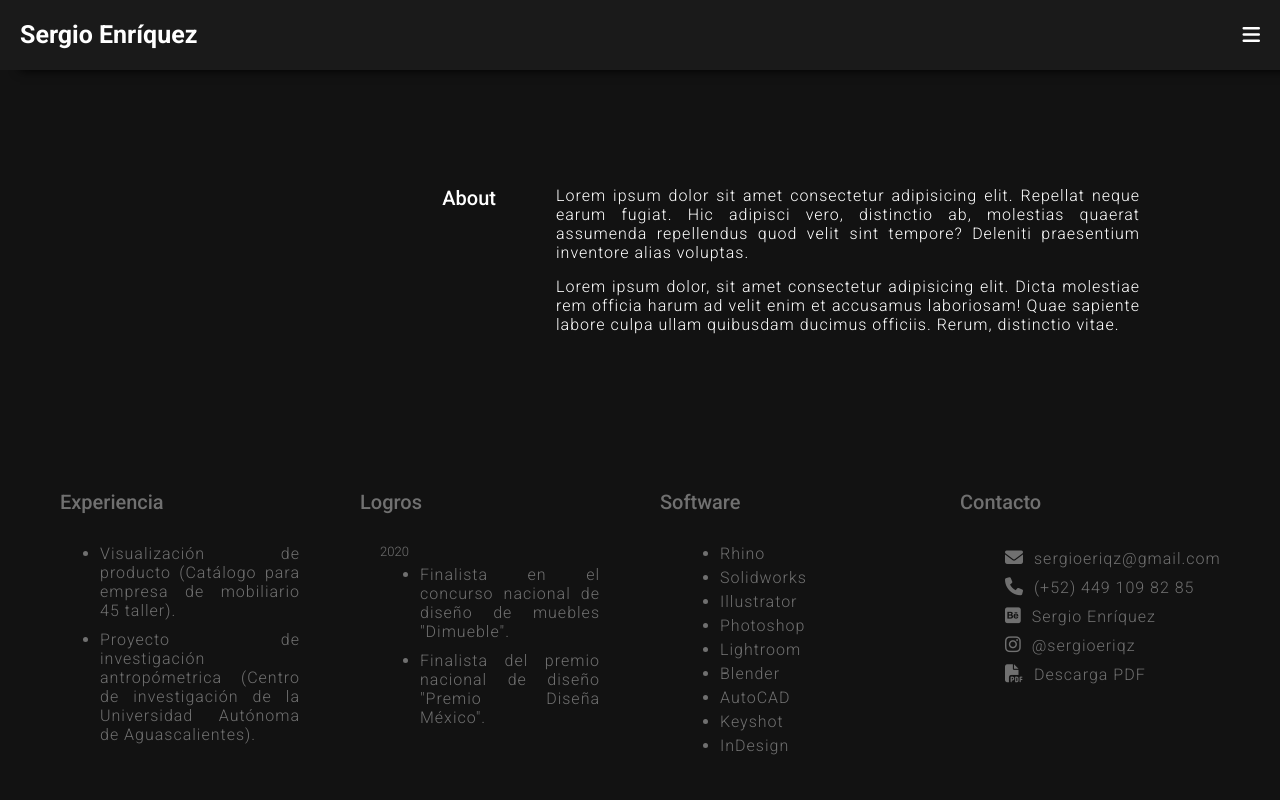
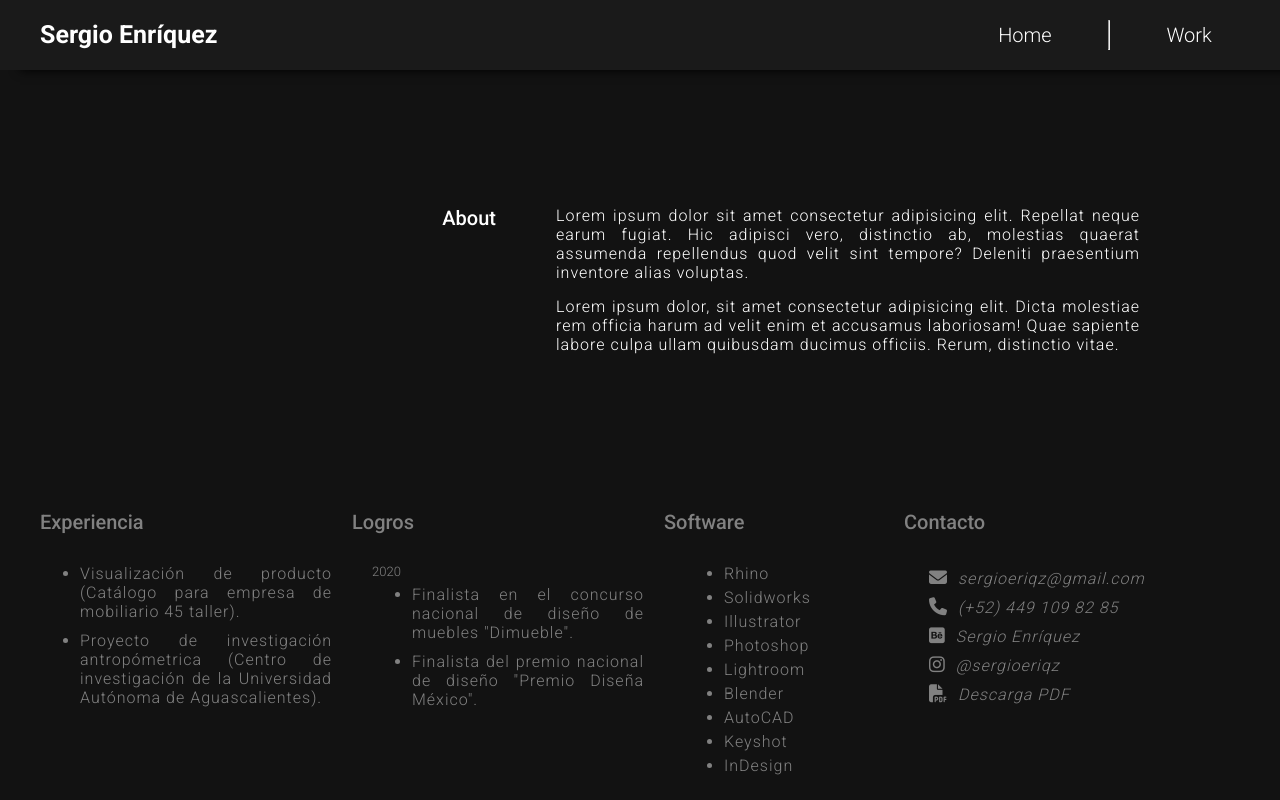
Before and after one commit to ChrisDev99/Portafolio_Sergio, a plain HTML site: page HTML/about.html in a window 1280 px wide. Drawn offline with Linux system fonts and the light colour scheme.

Commit message:
Se termino de maquetar toda la pagina about, falta escribir contenido.

```diff
--- a/CSS/About/about.css
+++ b/CSS/About/about.css
@@ -201,7 +201,7 @@ body
         margin-right: 20px;
     }
 
-    .footer-achivements-card h3
+    .footer-achievements-card h3
     {
         margin-left: 2rem;
         margin-bottom: 5px;
@@ -239,6 +239,7 @@ body
 
     .contact-links-container li a
     {
+        font-style: italic;
         text-decoration: none;
         color: var(--white);
     }
--- /dev/null
+++ b/CSS/About/about_laptopM.css
@@ -0,0 +1,25 @@
+footer section
+{
+    width: 25%;
+}
+
+.footer-achievements-card
+{
+    padding-left: 20px;
+}
+
+.footer-software-skills-card
+{
+    width: 25%;
+    padding-left: 50px;
+}
+
+.right-side-container .software-skills-container li
+{
+    margin-left: 80px;
+}
+
+.right-side-container .contact-links-container li
+{
+    margin-left: 40px;
+}
--- a/CSS/About/about_laptop.css
+++ b/CSS/About/about_laptopS.css
@@ -7,6 +7,44 @@ body
 }
 
 /*Empieza header*/
+    header nav
+    {
+        padding: 0 20px;
+    }
+
+    nav .menu-icon-container
+    {
+        display: none;
+        width: 75%;
+    }
+
+    nav .menu-links-container
+    {
+        display: flex;
+        width: 25%;
+        height: auto;
+        flex-direction: row;
+        position: static;
+        justify-content: space-around;
+        align-items: center;
+        transition: none;
+    }
+
+    nav .menu-links-container .close-menu-icon-container
+    {
+        display: none;
+    }
+
+    .hr-header
+    {
+        width: 1px;
+        height: 30px;
+    }
+
+    nav .menu-links-container li a
+    {
+        padding: 10px 40px;
+    }
 /*Termina header*/
 /*Empieza main*/
     main
@@ -30,14 +68,18 @@ body
     footer
     {
         flex-direction: row;
-        color: #707070;
+        color: #818181;
     }
 
     footer section
     {
-        width: 25%;
-        padding: 20px;
+        width: 26%;
         flex-direction: column;
+    }
+
+    .footer-software-skills-card
+    {
+        width: 20%;
     }
 
     .hr-footer
@@ -67,11 +109,11 @@ body
 
     .right-side-container .contact-links-container li
     {
-        margin-left: 40px;
+        margin-left: 20px;
     }
 
     .contact-links-container li a
     {
-        color: #707070;
+        color: #818181;
     }
 /*Termina footer*/
--- a/HTML/about.html
+++ b/HTML/about.html
@@ -9,7 +9,8 @@
     <script src="https://kit.fontawesome.com/dca81ab1cb.js" crossorigin="anonymous"></script>
     <link rel="stylesheet" href="/CSS/About/about.css">
     <link rel="stylesheet" href="/CSS/About/about_tablet.css" media="(min-width: 768px)">
-    <link rel="stylesheet" href="/CSS/About/about_laptop.css" media="(min-width: 1024px)">
+    <link rel="stylesheet" href="/CSS/About/about_laptopS.css" media="(min-width: 1024px)">
+    <link rel="stylesheet" href="/CSS/About/about_laptopM.css" media="(min-width: 1366px)">
 </head>
 <body>
     <header>
@@ -56,7 +57,7 @@
             </div>
         </section>
         <hr class="hr-footer">
-        <section class="footer-achivements-card">
+        <section class="footer-achievements-card">
             <div class="left-side-container">
                 <h2>Logros</h2>
             </div>
```
